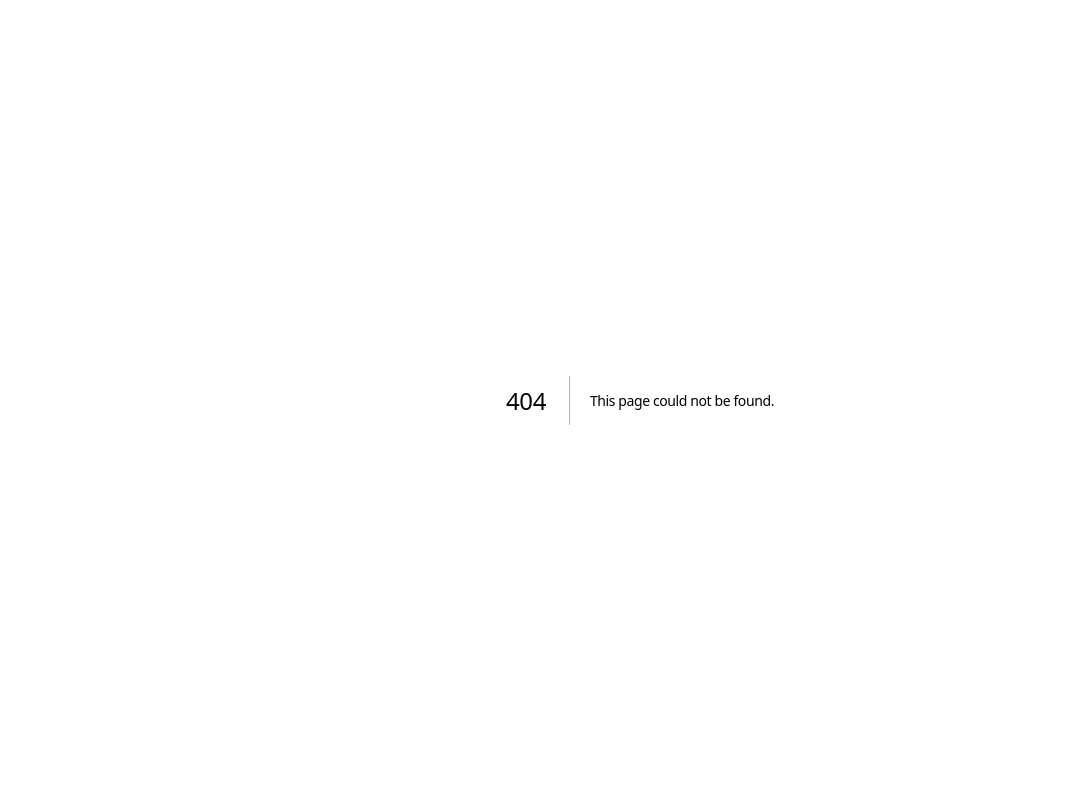
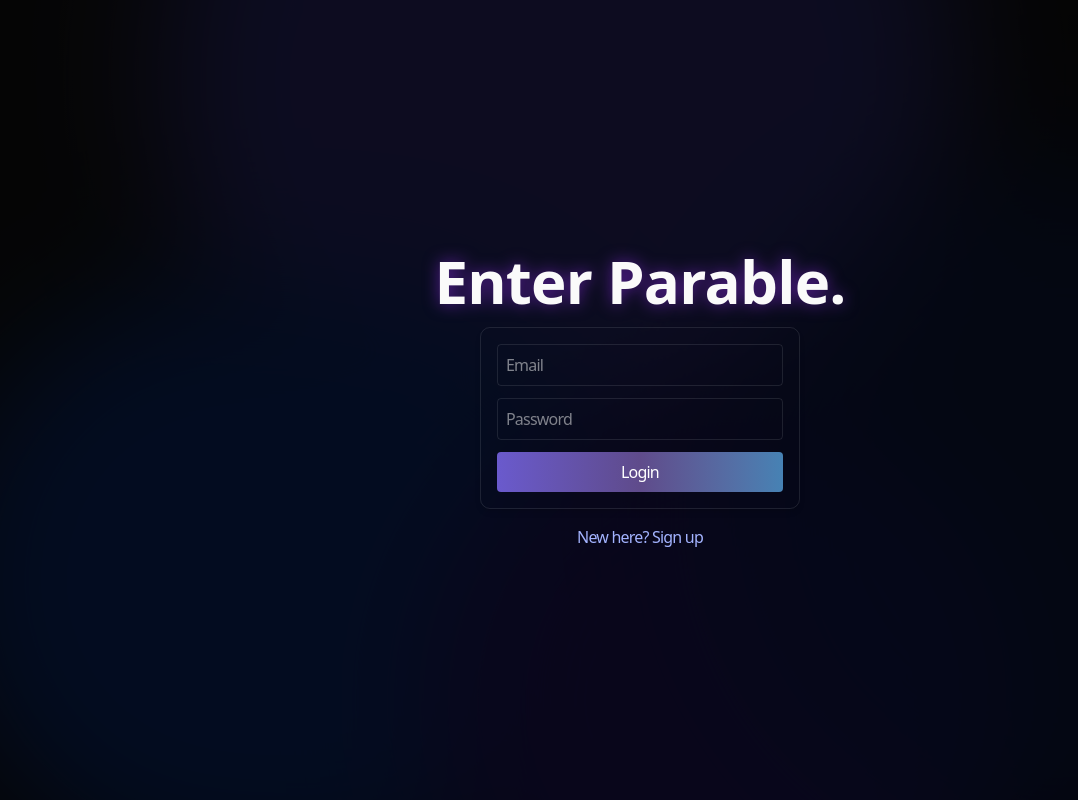
Before and after one commit to metatarsals/parable-next, a Next.js app: page /auth in a window 1280 px wide. Before the commit this address had no page. Shown: the whole page, without its empty margins (0-1078 px from the left). Built offline with nearby package versions, Linux system fonts and the light colour scheme.

Commit message:
auth page ui done

```diff
--- /dev/null
+++ b/src/app/auth/page.tsx
@@ -0,0 +1,34 @@
+"use client"
+
+import GradientBackgroundFuller from "@/components/gradbg-fuller";
+import { useState } from "react";
+
+export default function AuthPage() {
+  const [isLogin, setIsLogin] = useState(true);
+
+  return (
+    <div>
+    <GradientBackgroundFuller/>
+    <div className="flex items-center h-screen justify-center p-6 tracking-tighter">
+    <div className="flex flex-col items-center">
+      <h1 className="text-6xl font-semibold mb-4 drop-shadow-[0_0_8px_rgba(138,43,226,0.6)]">{isLogin ? "Enter Parable." : "Join Parable."}</h1>
+
+      <form className="w-80 p-4 border rounded-lg shadow-md">
+        <input type="email" placeholder="Email" className="w-full p-2 mb-3 border rounded" required />
+        <input type="password" placeholder="Password" className="w-full p-2 mb-3 border rounded" required />
+{/*
+        {!isLogin && (
+          <input type="text" placeholder="Username" className="w-full p-2 mb-3 border rounded" required />
+        )} */}
+
+        <button className="w-full p-2 from-[#6a5acd] via-[#5f4b8b] to-[#4682b4] bg-gradient-to-r text-white rounded cursor-pointer">{isLogin ? "Login" : "Sign Up"}</button>
+      </form>
+
+      <button className="mt-4 text-indigo-300 cursor-pointer" onClick={() => setIsLogin(!isLogin)}>
+        {isLogin ? "New here? Sign up" : "Already have an account? Login"}
+      </button>
+      </div>
+    </div>
+    </div>
+  );
+}
```
